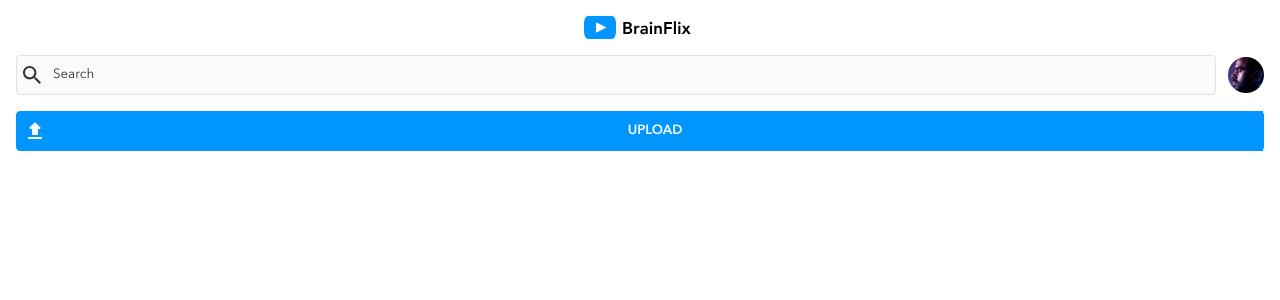
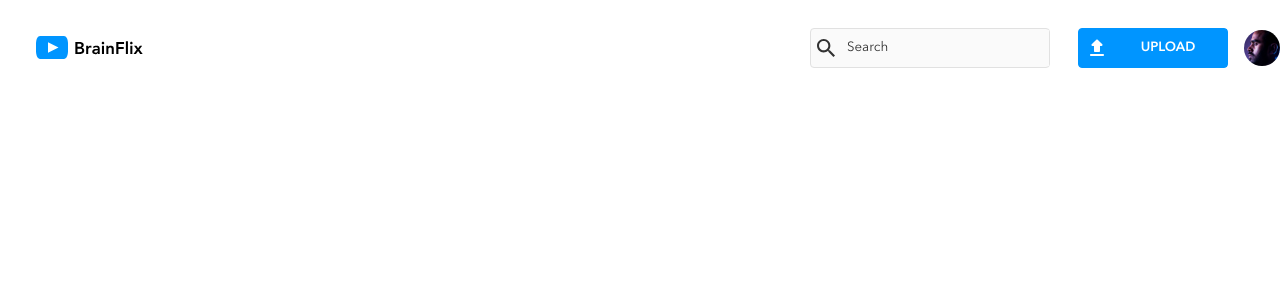
Before and after one commit to mcneilr2/robyn-mcneil-brainflix, a React (Vite) app: page / in a window 1280 px wide. Shown: the top 300 px of the page. Built offline with nearby package versions, Linux system fonts and the light colour scheme.

Commit message:
tablet styling almost complete

```diff
--- a/src/components/Avatar/Avatar.jsx
+++ b/src/components/Avatar/Avatar.jsx
@@ -1,11 +1,12 @@
 import avatar from '../../assets/images/Mohan-muruge.jpg'
 import './Avatar.scss'
 
-export default function Avatar() {
+export default function Avatar(props) {
+    console.log(props)
     return (
         <>
-        <div className="header__avatar-container">
-            <img className="header__avatar" src={avatar} alt="Mohan Muruge side profile">
+        <div className={'header__avatar-container--' + props.screenSize}>
+            <img className={'header__avatar--' + props.screenSize} src={avatar} alt="Mohan Muruge side profile">
             </img>
         </div>
         </>
--- a/src/components/Avatar/Avatar.scss
+++ b/src/components/Avatar/Avatar.scss
@@ -1,16 +1,51 @@
 @use '../../styles/partials/variables' as *;
 @use '../../styles/partials/mixins' as *;
 
-.header__avatar {
+.header__avatar{
+    &--mobile {
         object-fit: cover;
         border-radius: 50%;
         background-color: $mercury;
         max-height: 2.25rem;
         max-width: 2.25rem;
+        @include tablet {
+            display: none;
+        }
+    }
+
+    &--desktop {
+        display: none;
+        object-fit: cover;
+        border-radius: 50%;
+        background-color: $mercury;
+        max-height: 2.25rem;
+        max-width: 2.25rem;
+        @include tablet {
+            display: block;
+        }
+    }
+
     &-container {
+        &--mobile{
             box-sizing: content-box;
             display: flex;
             width: 2.25rem;
             height: 2.25rem;
+            @include tablet {
+                display: none;
             }
         }
+        &--desktop{
+            display: none;
+            box-sizing: content-box;
+            width: 2.25rem;
+            height: 2.25rem;
+            @include tablet {
+                display: flex;
+            }
+        }
+
+
+    }
+
+}
--- a/src/components/Header/Header.jsx
+++ b/src/components/Header/Header.jsx
@@ -11,11 +11,14 @@ export default function Header() {
     <>
         <header className = "header">
             <Logo />
-            <div className="header__horizontal-container">
-                <SearchBar />
-                <Avatar />
+            <div className = "header__horizontal-container--large-display">
+                <div className="header__horizontal-container">
+                    <SearchBar />
+                    <Avatar screenSize="mobile" />
+                </div>
+                <Upload />
+                <Avatar screenSize="desktop" />
             </div>
-            <Upload />
         </header>
     </>
     )
--- a/src/components/Header/Header.scss
+++ b/src/components/Header/Header.scss
@@ -5,9 +5,17 @@
 .header {
     @include flexy-box-align(column, center, center);
     width: 100%;
-    padding: 0rem $mobile-padding-between-components;
+    @include tablet {
+        @include flexy-box-align(row, center, space-between)
+    }
 }
 .header__horizontal-container {
     @include flexy-box-align(row, center, center);
     width: 100%;
+    &--large-display{
+        @include flexy-box-align(column, center, center);
+        @include tablet {
+            @include flexy-box-align(row, center, end);
+        }
+    }
 }
--- a/src/components/Logo/Logo.scss
+++ b/src/components/Logo/Logo.scss
@@ -1,7 +1,12 @@
 @use '../../styles/partials/variables' as *;
+@use '../../styles/partials/mixins' as *;
+
 
 .header__logo {
     max-height: 1.5625rem;
     max-width: 7.5rem;
     margin: $mobile-padding-between-components;
+    @include tablet {
+        margin: $large-padding-between-components;
+    }
 }
--- a/src/components/Search/Search.scss
+++ b/src/components/Search/Search.scss
@@ -3,11 +3,11 @@
 @use '../../styles/partials/global' as *;
 
 
-.header {
-    &__search-container * {
+.header__search {
+    &-container * {
         background-color: $alabaster;
     }
-    &__search-container {
+    &-container {
         @include flexy-box-align(row, center, left);
         border-radius: .25rem;
         border: 1px solid $mercury;
@@ -21,7 +21,7 @@
             min-height: 2.5rem;
         }
     }
-    &__search-input {
+    &-input {
         min-height: 2.25rem;
         width: 100%;
         height: 100%;
--- a/src/components/Upload/Upload.scss
+++ b/src/components/Upload/Upload.scss
@@ -3,11 +3,11 @@
 @use '../../styles/partials/global' as *;
 
 
-.header {
-    &__upload-container * {
+.header__upload {
+    &-container * {
         background-color: $brainflix-blue;
     }
-    &__upload-container {
+    &-container {
         @include flexy-box-align(row, center, left);
         border-radius: .25rem;
         border: 1px solid $brainflix-blue;
@@ -16,13 +16,14 @@
         padding-left: 6px;
         margin: $mobile-padding-between-components;
         background-color: $brainflix-blue;
-        @include tablet{
-            min-height: 2.5rem;
+        @include tablet {
+            min-width: 9.375rem;
         }
+
     }
-    &__upload-button {
+    &-button {
         font-weight: 600;
-        height: 2.5rem;
+        height: 100%;
         width: 100%;
         border: none;
         color: $white;
```
Lines whose indentation alone changed are shown as unchanged.
